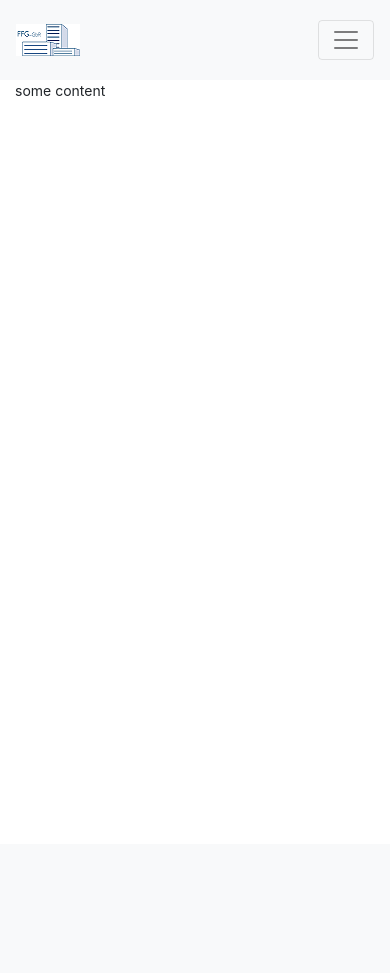
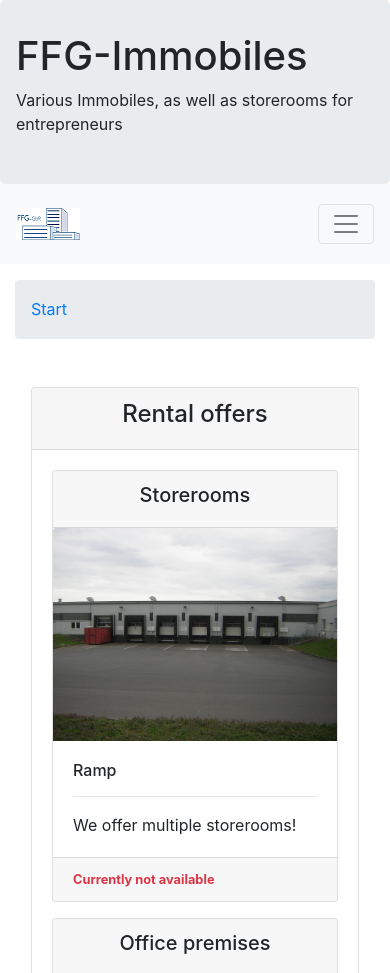
Before and after one commit to GauPat/FFG, a Django app: page /de/ in a window 390 px wide. Before the commit the part shown is almost empty. Shown: the top 973 px of the page. Before the commit the page ends 96 px from the top, so only its background shows below. Run offline with Django 3.2, Linux system fonts and the light colour scheme; some libraries are stand-ins or nearby versions.

Commit message:
Feature: Home - added Overview for rental offers

```diff
--- a/ffg/static/ffg/css/styles.css
+++ b/ffg/static/ffg/css/styles.css
@@ -1,5 +1,6 @@
 body {
-  font-size: .875rem; }
+
+}
 
 /*
  * Forms
--- a/ffg/templates/ffg/base.html
+++ b/ffg/templates/ffg/base.html
@@ -4,7 +4,7 @@
   <head>
     <meta http-equiv="Content-Type" content="text/html; charset=utf-8">
 
-    <title>{% block head_title %}{% trans "Welcome" %}{% endblock %} | {% trans "FFG-Immobiles (FFG)" %}</title>
+    <title>{% block head_title %}{% endblock %}</title>
 
     <!-- Bootstrap -->
     <link rel="stylesheet" href="{% static 'ffg/libs/bootstrap/css/bootstrap.min.css' %}">
@@ -20,7 +20,14 @@
   </head>
 
   <body>
-		<nav class="navbar navbar-expand-lg navbar-light bg-light">
+    <!-- Header of all sites -->
+    <div class="jumbotron mb-0">
+      <h1>{% trans "FFG-Immobiles" %}</h1>
+      <p>{% trans "Various Immobiles, as well as storerooms for entrepreneurs" %}</p>
+    </div>
+
+    <!-- The responsive collapsable  navbar for all sites -->
+		<nav class="navbar navbar-expand-lg navbar-light bg-light sticky-top">
       <a class="navbar-brand" href="{% url 'home' %}">
         <img src="{% static '/ffg/img/FFG_favicon_64x32.png' %}" alt="FFG">
       </a>
@@ -75,9 +82,13 @@
 
     <div class="container-fluid">
       <div class="row">
-        <main role="main" class="col-md-9 ml-sm-auto">
-          <nav aria-label="breadcrumb">{% block breadcrumb %}{% endblock %}</nav>
-          {% block main %}{% endblock %}
+        <main role="main" class="col-md-12 ml-sm-auto">
+          <nav class="mt-3 mb-5" aria-label="breadcrumb">
+            {% block breadcrumb %}{% endblock %}
+          </nav>
+          <div class="ml-3 mr-3">
+            {% block main %}{% endblock %}
+          </div>
         </main>
       </div>
     </div>
--- a/home/templates/home/home.html
+++ b/home/templates/home/home.html
@@ -1,7 +1,84 @@
 {% extends 'ffg/base.html' %}
+{% load i18n static %}
+
+{% block head_title %}
+  {% trans "Welcome to FFG-Immobiles" %}
+{% endblock %}
+
+{% block breadcrumb %}
+  <ol class="breadcrumb">
+    <li class="breadcrumb-item"><a href="{% url "home" %}">{% trans "Home" %}</a></li>
+  </ol>
+{% endblock %}
 
 {% block main %}
-	<div>
-		some content
+  <div class="card">
+    <div class="card-header text-center font-weight-bold">
+      <h4>{% trans "Rental offers" %}</h4>
+    </div>
+    <div class="card-body">
+			<div class="card-deck mb-3">
+			  <div class="card mb-3">
+			    <div class="card-header text-center">
+			      <h5>{% trans "Storerooms" %}</h5>
+			    </div>
+			    <img class="card-img-top" src="{% static '/ffg/img/Rampen.JPG' %}" alt="{% trans "Storerooms picture" %}">
+			    <div class="card-body">
+			      <h6 class="card-title">{% trans "Ramp" %}</h6>
+			      <hr>
+			      <p class="card-text">{% trans "We offer multiple storerooms!" %}</p>
+			    </div>
+			    <div class="card-footer">
+			      <small class="font-weight-bold text-danger">{% trans "Currently not available" %}</small>
+			    </div>
+			  </div>
+			  <div class="w-100 d-none d-sm-block d-md-none"><!-- wrap every 1 on sm--></div>
+			  <div class="card mb-3">
+			    <div class="card-header text-center">
+			      <h5>{% trans "Office premises" %}</h5>
+			    </div>
+	        <img class="card-img-top" src="{% static '/ffg/img/VW_Gebaeude_Seite.JPG' %}" alt="{% trans "Office premises picture" %}">
+	        <div class="card-body">
+	          <h6 class="card-title">{% trans "Office" %}</h6>
+	          <hr>
+	          <p class="card-text">{% trans "We offer multiple, variable offices surrounded by different trees and plants." %}</p>
+	        </div>
+	        <div class="card-footer">
+	          <small class="font-weight-bold text-danger">{% trans "Currently not available" %}</small>
+	        </div>
+	      </div>
+	      <div class="w-100 d-none d-sm-block d-md-none"><!-- wrap every 1 on sm--></div>
+	      <div class="w-100 d-none d-md-block d-lg-block d-xl-none"><!-- wrap every 2 on md--></div>
+			  <div class="card mb-3">
+			    <div class="card-header text-center">
+			      <h5>{% trans "Training classrooms" %}</h5>
+			    </div>
+			    <img class="card-img-top" src="{% static '/ffg/img/Baum.JPG' %}" alt="{% trans "Training classroom picture" %}">
+			    <div class="card-body">
+			      <h6 class="card-title">{% trans "Big rooms for trainings" %}</h6>
+			      <hr>
+			      <p class="card-text">{% trans "We offer training classrooms with lots of space for everything coming up in your mind." %}</p>
+			    </div>
+			    <div class="card-footer">
+			      <small class="font-weight-bold text-danger">{% trans "Currently not available" %}</small>
+			    </div>
+			  </div>
+			  <div class="w-100 d-none d-sm-block d-md-none"><!-- wrap every 1 on sm--></div>
+			  <div class="card mb-3">
+			    <div class="card-header text-center">
+			      <h5>{% trans "Parking area" %}</h5>
+			    </div>
+			    <img class="card-img-top" src="{% static '/ffg/img/Fensterview_2.JPG' %}" alt="{% trans "Parking area picture" %}">
+			    <div class="card-body">
+			      <h6 class="card-title">{% trans "Parking" %}</h6>
+			      <hr>
+			      <p class="card-text">{% trans "We offer a great parking area for cars and other vehicles." %}</p>
+			    </div>
+			    <div class="card-footer">
+			      <small class="font-weight-bold text-danger">{% trans "Currently not available" %}</small>
+			    </div>
+			  </div>
+			</div>
+		</div>
 	</div>
 {% endblock %}
--- a/home/views.py
+++ b/home/views.py
@@ -1,27 +1,9 @@
 from django.shortcuts import render
 from django.views.generic.base import TemplateView
 from django.utils import translation
+
 import os
 
 
-# Create your views here.
 class HomeTemplateView(TemplateView):
     template_name = "home/home.html"
-
-    def dispatch(self, request, *args, **kwargs):
-#         print(request.LANGUAGE_CODE)
-#         request.session[translation.LANGUAGE_SESSION_KEY] = request.POST.get('language')
-#         if request.session and 'language' in request.session:
-#             print(str(request.session.get('language', "sessin: NOT SET")))
-#         else:
-#             print("sessin: NOT SET")
-#         print(request.session[translation.LANGUAGE_SESSION_KEY])
-#         print(str(request.COOKIES.get('language',  "cookie: NOT SET")))
-#
-#         print("Header: " + request.META['HTTP_ACCEPT_LANGUAGE'])
-#
-#         if 'HTTP_ACCEPT_LANGUAGE' in request.META:
-#             del request.META['HTTP_ACCEPT_LANGUAGE']
-
-        # translation.activate('en')
-        return TemplateView.dispatch(self, request, *args, **kwargs)
```
Also changed, not shown: ffg/static/ffg/img/Baum.JPG (added), ffg/static/ffg/img/Fensterview_2.JPG (added), ffg/static/ffg/img/Pforte.JPG (added), ffg/static/ffg/img/Rampen.JPG (added), ffg/static/ffg/img/VW_Eingang_5.JPG (added), locale/de/LC_MESSAGES/django.po, 2 other files.
